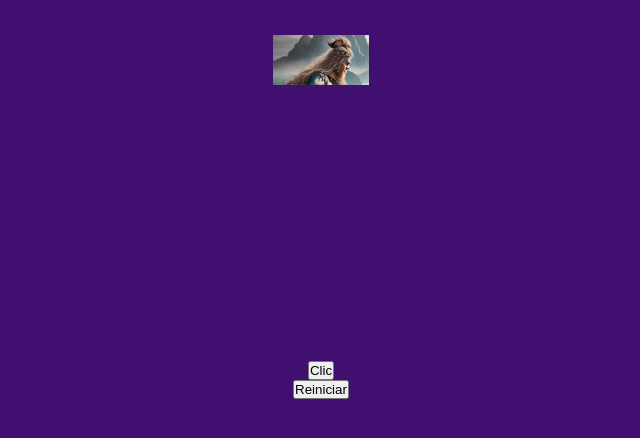
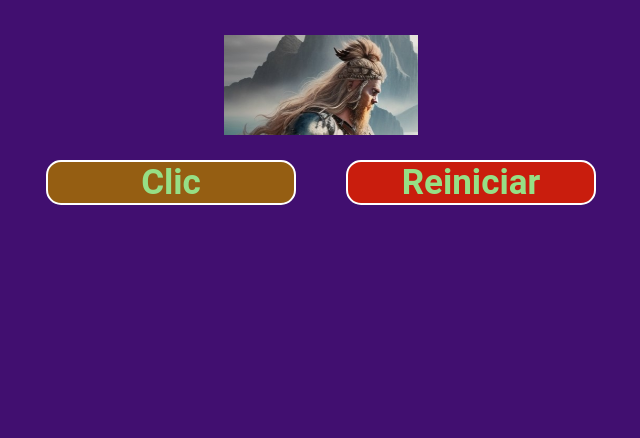
Before and after one commit to Lien3002/contador-de-clics, a React (Vite) app: page / in a window 1280 px wide. Shown: the top 438 px of the page, without its empty margins (319-959 px from the left). Built offline with nearby package versions, Linux system fonts and the light colour scheme.

Commit message:
Componente-contador

```diff
--- a/src/App.css
+++ b/src/App.css
@@ -24,10 +24,10 @@ body {
   margin: 20px;
 }
 .freelogo{
-  height: 50px;
+  height: 100px;
 }
 .contenedorPrincipal{
-  height: 550px;
+  height: 55px;
   min-width: 600px;
   display: flex;
   flex-wrap: wrap;
--- a/src/App.jsx
+++ b/src/App.jsx
@@ -2,6 +2,7 @@ import { useState } from "react";
 import "./App.css";
 import logo1 from "./imagenes/logo1.jpg";
 import  Boton  from "./componetes/boton.jsx";
+import './hojas-de-estilo/Botones.css';
 
 function App() {
   const [count, setCount] = useState(0);
@@ -19,12 +20,12 @@ function App() {
       <div className="contenedorPrincipal">
         <Boton
           texto='Clic'
-          esBotonClic='{true}'
+          esBotonClic={true}
           manejarClic={manejarClic}>
         </Boton>
         <Boton
           texto='Reiniciar'
-          esBotonClic='{false}'
+          esBotonClic={false}
           manejarClic={reiniciarClic}>
         </Boton>
       </div>
--- a/src/componetes/Boton.jsx
+++ b/src/componetes/Boton.jsx
@@ -2,7 +2,7 @@ import React from "react";
 
 function Boton({ texto, esBotonClic, manejarClic }) {
   return (
-    <button className={ esBotonClic ? 'boton-clic' : 'bonton-reiniciar' }
+    <button className={ esBotonClic? 'boton-clic' : 'bonton-reiniciar' }
     onClick={manejarClic}>
       {texto}
     </button>
--- /dev/null
+++ b/src/hojas-de-estilo/Botones.css
@@ -0,0 +1,24 @@
+button {
+  width: 250px;
+  height: 80px;
+  font-size: 35px;
+  font-family: Roboto, sans-serif;
+  font-weight: bold;
+  color: rgb(150, 223, 133);
+  border: 2px solid white;
+  border-radius: 15px;
+  margin: 5px;
+  cursor: pointer;
+}
+
+button:hover {
+  background-color: #00471b;
+}
+
+.boton-clic{
+  background-color: #955e12;
+}
+
+.bonton-reiniciar {
+  background-color: #c91d0d;
+}
```
